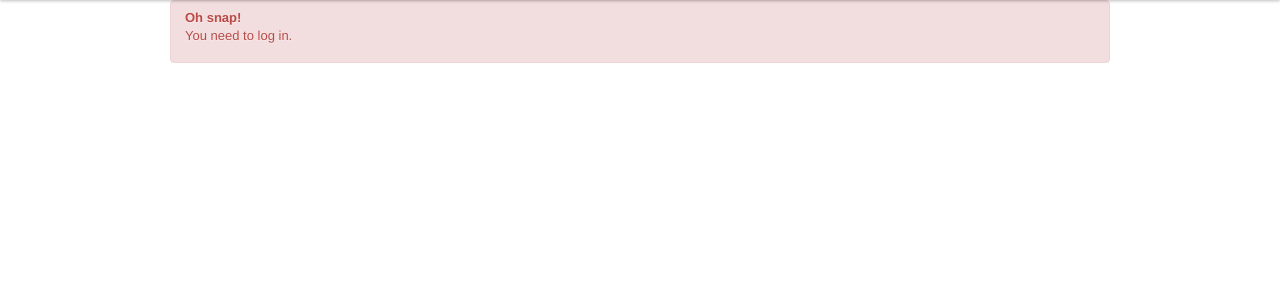
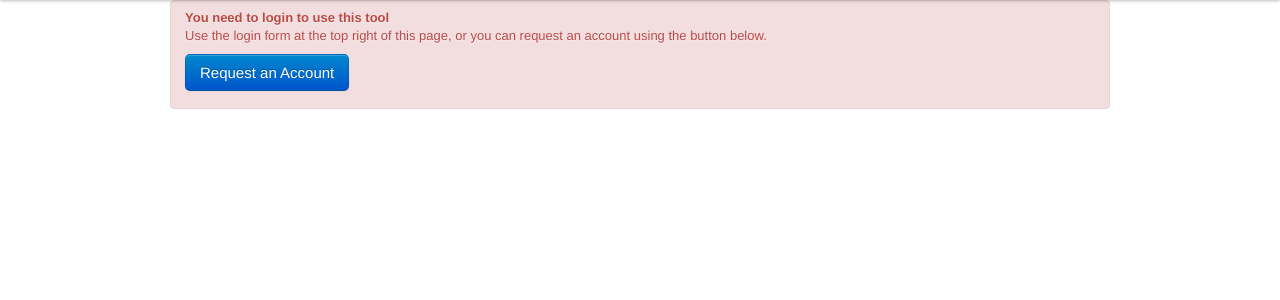
Before and after one commit to bmbouter/qrlogo, a Django app: template templates/qrlogo/login.html in a window 1280 px wide. Shown: the part 40-340 px from the top of the page. Run offline with Django 3.2, Linux system fonts and the light colour scheme; the template is opened without the code that fills it, so the values that code supplies are empty; some libraries are stand-ins or nearby versions.

Commit message:
Adding a default homepage and removed the login requirement to see the homepage

```diff
--- a/templates/qrlogo/login.html
+++ b/templates/qrlogo/login.html
@@ -2,11 +2,12 @@
 
 {% block content %}
 <div class="alert alert-error">
-  <strong>Oh snap!</strong>
+  <strong>You need to login to use this tool</strong>
 {% if form.errors %}
   <p>Your username and password didn't match. Please try again.</p>
 {% else %}
-  <p>You need to log in.</p>
+  <p>Use the login form at the top right of this page, or you can request an account using the button below.</p>
+  <p>{% include "qrlogo/request_an_account.html" %}</p>
 {% endif %}
 </div>
 {% endblock %}
--- /dev/null
+++ b/templates/qrlogo/request_an_account.html
@@ -0,0 +1,3 @@
+<a href="mailto:bmbouter@gmail.com?subject=Account%20Access%20-%20qrcode.fi.ncsu.edu&body=Please%20give%20me%20an%20account%20on%20qrcode.fi.ncsu.edu%0A%0AFull%20Name%3A%20%20%0A%0ADepartment%20at%20NCSU%20you%20are%20affiliated%20with%3A" class="btn btn-primary btn-large">
+  Request an Account
+</a>
--- a/views.py
+++ b/views.py
@@ -15,7 +15,6 @@ from lazy import reverse
 class HomeView(TemplateView):
     template_name = "qrlogo/home.html"
 
-    @method_decorator(login_required)
     def dispatch(self, *args, **kwargs):
         return super(HomeView, self).dispatch(*args, **kwargs)
 
```
Also changed, not shown: templates/qrlogo/home.html (+15 -0 lines), static/qrlogo/img/ncsu_example_qrcode.png (added).
